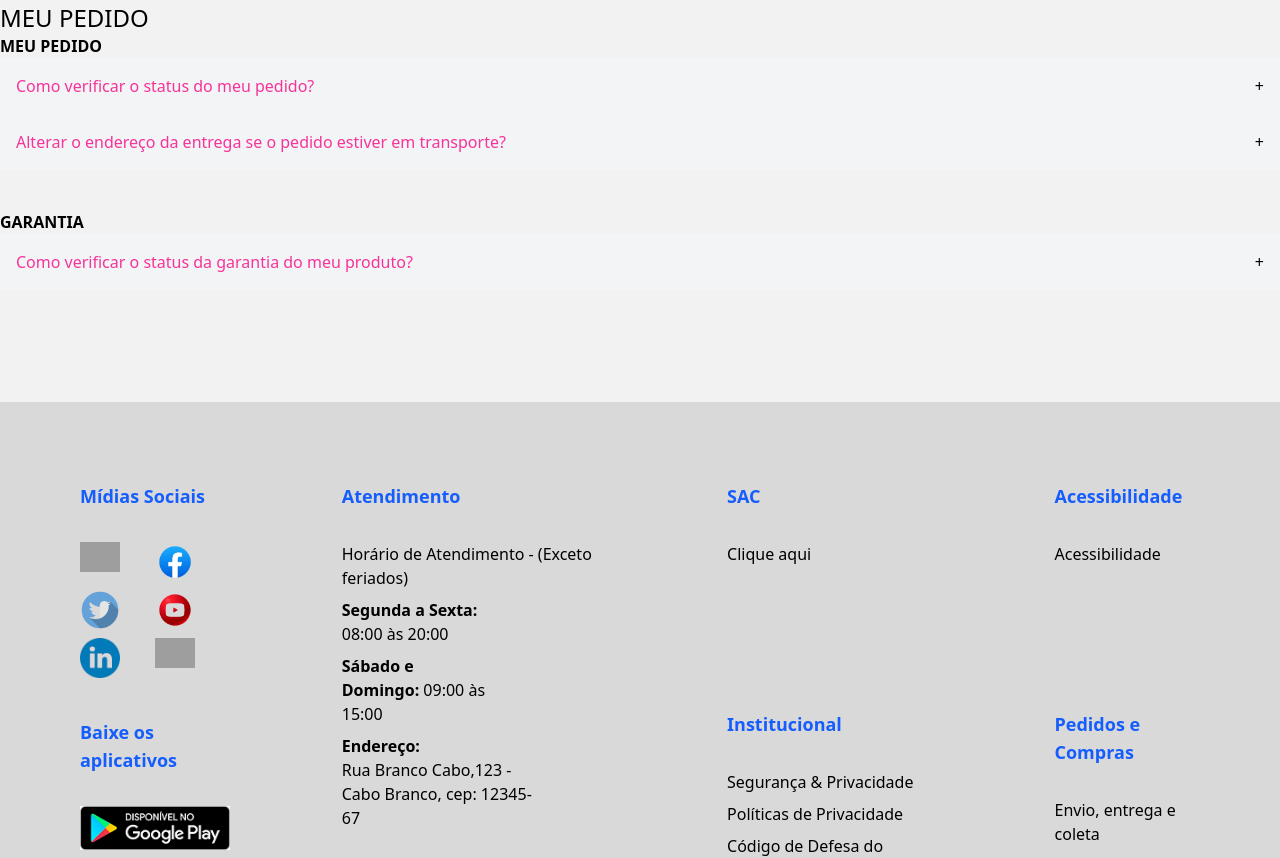
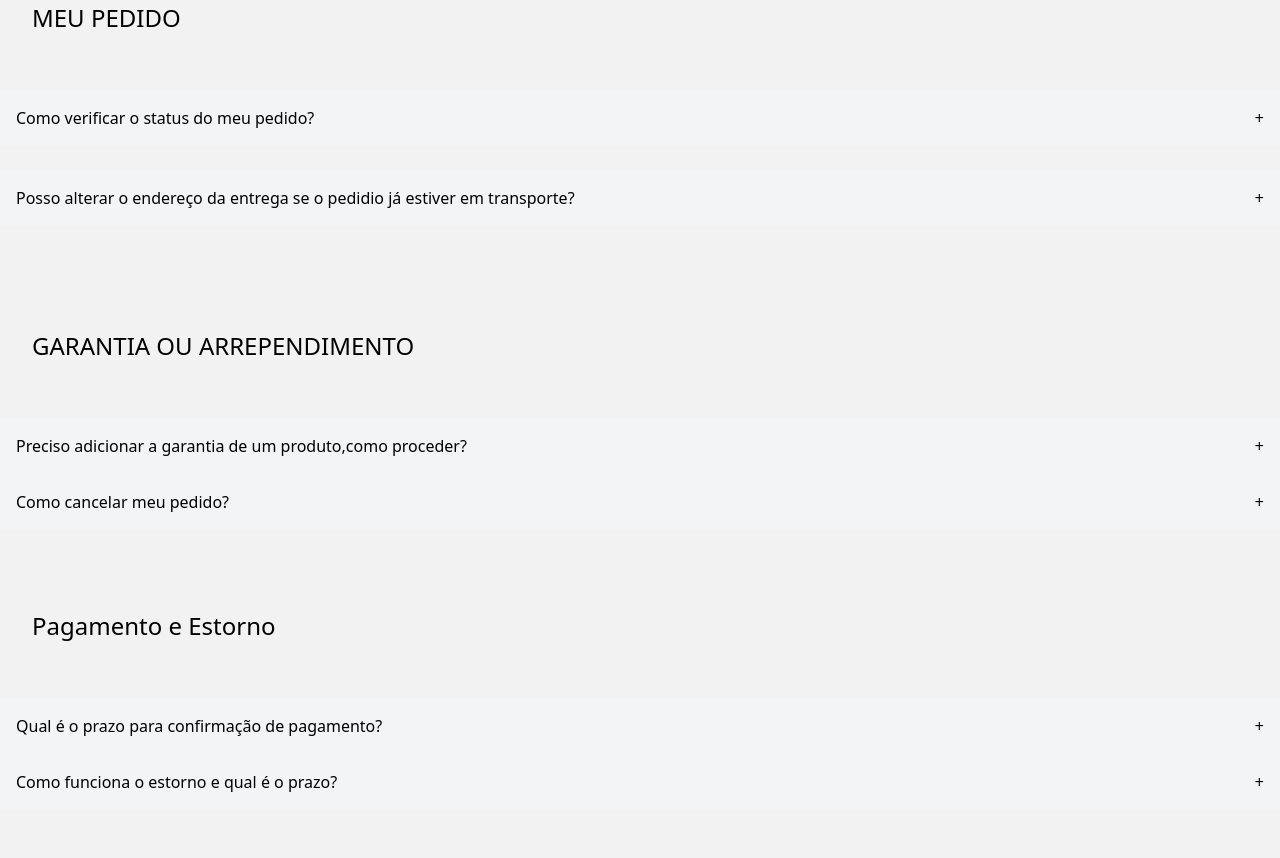
Before and after one commit to RRodrigoCordeiro/ecommerce-tech, a React (Vite) app: page /sac in a window 1280 px wide. Shown: the part 440-1298 px from the top of the page. Built offline with nearby package versions, Linux system fonts and the light colour scheme; grey boxes are pictures that could not be loaded.

Commit message:
✨ feat: Adição de elementos no accordion

```diff
--- a/src/pages/Sac.jsx
+++ b/src/pages/Sac.jsx
@@ -1,12 +1,22 @@
-import React, { useState } from 'react';
-import Header from '../components/Header';
-import Footer from '../components/Footer';
+import React, { useState } from "react";
+import Header from "../components/Header";
+import Footer from "../components/Footer";
 
 const Sac = () => {
   const [isOpen, setIsOpen] = useState(null);
+  const [isOpenGarantia, setIsOpenGarantia] = useState(null);
+  const [isOpenPagamento, setIsOpenPagamento] = useState(null);
 
   const toggleAccordion = (index) => {
     setIsOpen(isOpen === index ? null : index);
+  };
+
+  const toggleAccordionGarantia = (indx) => {
+    setIsOpenGarantia(isOpenGarantia === indx ? null : indx);
+  };
+
+  const toggleAccordionPagamento = (indx) => {
+    setIsOpenPagamento(isOpenPagamento === indx ? null : indx);
   };
 
   const items = [
@@ -15,90 +25,219 @@ const Sac = () => {
         {
           title: "Como verificar o status do meu pedido?",
           content: (
-            <div>
-              <p>Para verificar o status e rastrear o seu pedido, siga estes passos:</p>
-              <ul>
+            <div className="md:ml-28">
+              <p className="text-center md:text-start">
+                Para verificar o status e rastrear o seu pedido, siga estes
+                passos:
+              </p>
+              <ul className="list-disc pl-5 md:ml-11 max-w-72 m-auto md:m-0 md:max-w-full">
                 <li>Faça login no site com seu e-mail e senha</li>
-                <li>Na seção "Meus Pedidos", você verá a lista de todas as suas compras</li>
-                <li>Clique no pedido que deseja rastrear para visualizar os detalhes</li>
-                <li>O status será exibido e você poderá copiar o código de rastreamento.</li>
+                <li>
+                  Na seção "Meus Pedidos", você verá a lista de todas as suas
+                  compras
+                </li>
+                <li>
+                  Clique no pedido que deseja rastrear para visualizar os
+                  detalhes
+                </li>
+                <li>
+                  O status será exibido e você poderá copiar o código de
+                  rastreamento.
+                </li>
               </ul>
             </div>
           ),
         },
         {
-          title: "Alterar o endereço da entrega se o pedido estiver em transporte?",
+          title:
+            "Posso alterar o endereço da entrega se o pedidio já estiver em transporte?",
           content: (
-            <div>
-              <p>Para alterar o endereço da entrega, siga os seguintes passos:</p>
-              <ul>
-                <li>Entre em contato com o suporte imediatamente</li>
-                <li>Informe o novo endereço de entrega</li>
-                <li>Verifique a possibilidade de alteração com a transportadora</li>
-              </ul>
+            <div className="max-w-72 m-auto  md:max-w-5xl">
+              <p>
+                Infelizmente, não é possível alterar o endereço de antrega após
+                o pedido ter sido enviado e estar em transporte.No entanto,
+                recomendamos que entre em contato com a nossa equipe de
+                atendimento ao cliente o mais rápidp possível.Vmao verificar se
+                há alguma solução ou orientação adicional para ajudar você.
+              </p>
             </div>
           ),
         },
       ],
       garantia: [
         {
-          title: "Como verificar o status da garantia do meu produto?",
+          title: "Preciso adicionar a garantia de um produto,como proceder?",
           content: (
-            <div>
-              <p>Para verificar o status da garantia, siga os seguintes passos:</p>
-              <ul>
-                <li>Faça login na sua conta no site</li>
-                <li>Vá para a seção "Meus Produtos"</li>
-                <li>Escolha o produto e clique em "Verificar Garantia"</li>
-                <li>O status da garantia será exibido</li>
-              </ul>
+            <div className="md:ml-28">
+              <p className="mb-3 mt-3 text-center md:text-start">
+                Para acionar a garantia do seu produto, siga os passoas abaixo:
+              </p>
+              <ol className="list-decimal pl-5  md:ml-11 max-w-72 m-auto md:m-0 md:max-w-full">
+                <li>
+
+                  Confira a nota fiscal: Verifique a data da compra e
+                  certifique-se de que o produto ainda está na garantia.
+                </li>
+                <li>
+
+                  Entre em Contato: Envie uma mensagem para o nosso SAC pelo
+                  nosso email informando:
+                </li>
+                <ol className="list-decimal ml-10 mt-3 mb-8">
+                  <li>Número da nota fiscal;</li>
+                  <li>Descrição do problema;</li>
+                  <li>Fotos ou vídeos do produto, se possível</li>
+                </ol>
+                <li>
+
+                  Aguarde e Análise: Nossa equipe analisará a solicitação e
+                  forncerá as orienteações para o próximo passo"
+                </li>
+              </ol>
+            </div>
+          ),
+        },
+        {
+          title: "Como cancelar meu pedido?",
+          content: (
+            <div className="md:ml-28">
+              <p className="mb-3 mt-3 text-center md:text-start">
+                Para cancelar seu pedido, siga estas etapas:
+              </p>
+              <ol className="list-decimal pl-5 space-y-3 max-w-72 md:max-w-full m-auto ">
+                <li>
+
+                  Verifique o status do pedido: O cancelamento só pode ser feito
+                  se o pedido ainda não estiver sido enviado;
+                </li>
+                <li>
+
+                  Entre em Contato com o SAC: Envie uma solicitação pelo email,
+                  informando:
+                </li>
+                <ol className="list-decimal ml-14">
+                  <li>O número do pedidio</li>
+                  <li>O motivo do cancelamento</li>
+                </ol>
+                <li>
+
+                  Aguarde a confirmação: Nossa equipe analisará sua solicitação
+                  e confirmará o cancelamento. Caso o pagamento já tinha sido
+                  efetuado, realizaremos o estorno conforme o método de
+                  pagamento utilizado.
+                </li>
+              </ol>
+              <p className="max-w-72 m-auto md:max-w-full mt-3">
+                Se o pedido já estiver sido enviado, você poderá recusar a
+                entrega ou inciar o processo de devolução ao recebê-lo
+              </p>
             </div>
           ),
         },
       ],
+      pagamentos:[
+        {
+          title: "Qual é o prazo para confirmação de pagamento?",
+          content: (
+            <div className="">
+              <p className="mb-3 max-w-80 text-center m-auto md:max-w-full">O prazo para confirmação de pagamento varia de acordo com o método escolhido:</p>
+              <ol className="list-decimal pl-5 mb-3 max-w-72 m-auto space-y-3 md:w-full">
+                <li><span className="font-bold">Cartão de Crédito: </span>A aprovação geralmente ocorre em até 24 horas após a compra, mas pode ser imediata  dependendo da operadora do cartão.</li>
+                <li><span className="font-bold">Boleto Bancário: </span>Após o pagamento, o boleto pode levar até 2 dias úteis para ser compensado</li>
+                <li><span className="font-bold">PIX: </span>Pagamentos via PIX são confirmados em até 1 hora, mas geralemnte ocorrem de forma instantânea</li>
+              </ol>
+              <p className="max-w-80 m-auto md:max-w-2xl">Caso o prazo tenha excedido e o pagamento ainda não tenha sido confirmado, entre em contato com nossa equipe de atendimento para verificarmos o status da sua compra. Estamos aqui para ajudar!</p>
+
+            </div>
+          )
+        },
+        {
+          title: "Como funciona o estorno e qual é o prazo?",
+          content: (
+            <div>
+              <p>O estorno do pagamento ocorre quando um pedido é cancelado ou quando há aglum probekma com o pagemento</p>
+              <p>O processo funciona da seguinte forma:</p>
+              <ol>
+                <li>Solicitação de Estorno</li>
+                <ul>
+                  <li>O estorno será realizado após a confirmação do cancelamento ou da solicitação de devolução</li>
+                  <li>Para pedidios pagos com cartão de crédito, o valor serpa estornado diretamente para a fatura do cartão</li>
+                  <li>No caso de boleto bancário ou PIX, o estorno será feiro por meio de depósito bancário na conta do cliente</li>
+                </ul>
+                <li>Prazo para Estorno </li>
+              </ol>
+            </div>
+          )
+        }
+
+      ]
     },
   ];
 
   return (
     <div>
       <Header />
-      <h1 className="font-bold text-center mt-28 text-lg">SAC - Serviço de Atendimento ao Consumidor</h1>
-      <h2 className="mt-20 text-2xl">MEU PEDIDO</h2>
-
-
+      <h1 className="font-bold text-center mt-28 text-xl md:text-lg">
+        SAC - Serviço de Atendimento ao Consumidor
+      </h1>
+      <h2 className="mt-20 text-2xl md:text-2xl mb-14 ml-8">MEU PEDIDO</h2>
+      <div>
         {items.map((item, idx) => (
           <div key={idx}>
-          {/* Pedidos Accordion */}
-          <h3 className="font-bold">MEU PEDIDO</h3>
             {item.pedidos.map((pedido, index) => (
               <div key={index}>
                 <button
                   className="w-full p-4 text-left flex justify-between items-center bg-gray-100 hover:bg-gray-200 gap-12"
                   onClick={() => toggleAccordion(index)}
                 >
-                <span className="text-pink-500">{pedido.title}</span>
-                <span>{isOpen === index ? "-" : "+"}</span>
+                  <span>{pedido.title}</span>
+                  {isOpen === index ? "-" : "+"}
                 </button>
-              {isOpen === index && <div className="p-4">{pedido.content}</div>}
+                <span className="p-4">
+                  {isOpen === index && <p>{pedido.content}</p>}
+                </span>
               </div>
             ))}
-
-
-          <h3 className="font-bold mt-10">GARANTIA</h3>
-          {item.garantia.map((garantia, index) => (
-            <div key={index}>
+            <h2 className="mt-20 text-2xl mb-14 ml-8">
+              GARANTIA OU ARREPENDIMENTO
+            </h2>
+            <div>
+              {item.garantia.map((garantia, indx) => (
+                <div key={indx}>
                   <button
                     className="w-full p-4 text-left flex justify-between items-center bg-gray-100 hover:bg-gray-200 gap-12"
-                onClick={() => toggleAccordion(index + item.pedidos.length)}
+                    onClick={() => toggleAccordionGarantia(indx)}
                   >
-                <span className="text-pink-500">{garantia.title}</span>
-                <span>{isOpen === index + item.pedidos.length ? "-" : "+"}</span>
+                    <span>{garantia.title}</span>
+                    <span>{isOpenGarantia === indx ? "-" : "+"}</span>
                   </button>
-              {isOpen === index + item.pedidos.length && <div className="p-4">{garantia.content}</div>}
+                  <span>
+                    {isOpenGarantia === indx && <p>{garantia.content}</p>}
+                  </span>
                 </div>
               ))}
             </div>
+            <h3 className="mt-20 text-2xl mb-14 ml-8">Pagamento e Estorno</h3>
+            <div>
+              {item.pagamentos.map((pagamento, ind) => (
+                <div key={ind}>
+                  <button
+                     className="w-full p-4 text-left flex justify-between items-center bg-gray-100 hover:bg-gray-200 gap-12"
+                     onClick={() => toggleAccordionPagamento(ind)}
+                  >
+                    <span>{pagamento.title}</span>
+                    <span>{isOpenPagamento === ind ? "-" : "+"}</span>
+                  </button>
+                  <span>
+                    {isOpenPagamento === ind && <p>{pagamento.content}</p>}
+                  </span>
+
+                </div>
               ))}
+            </div>
+          </div>
+        ))}
+      </div>
 
       <Footer />
     </div>
```
Lines whose indentation alone changed are shown as unchanged.
